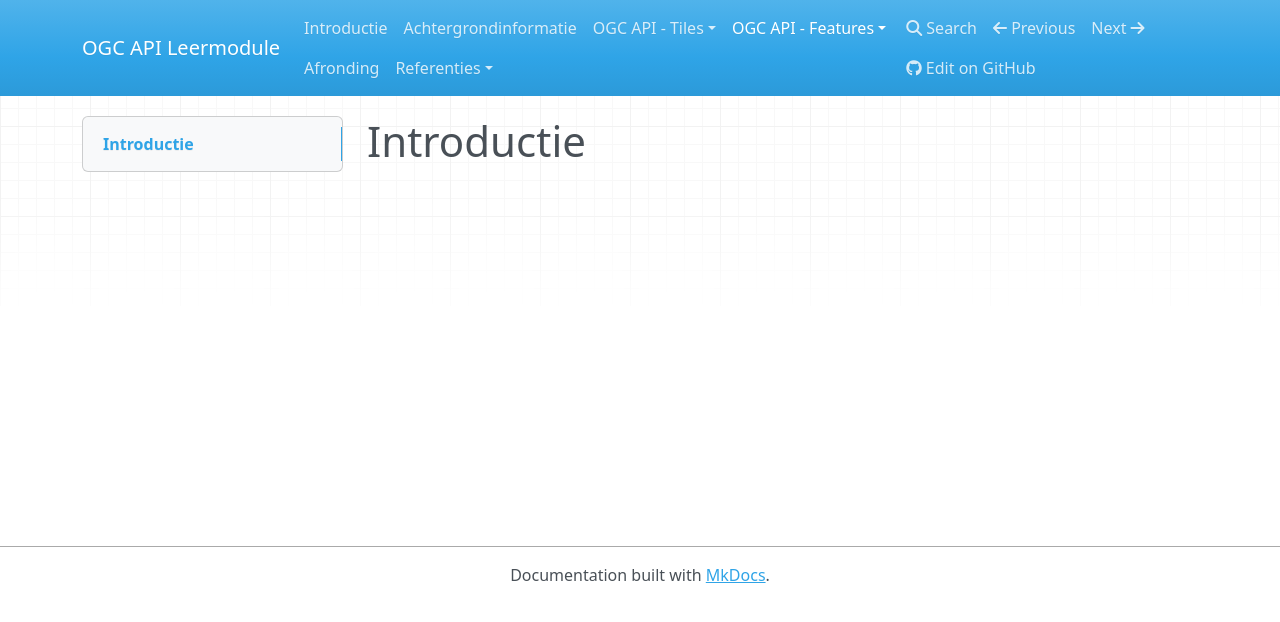
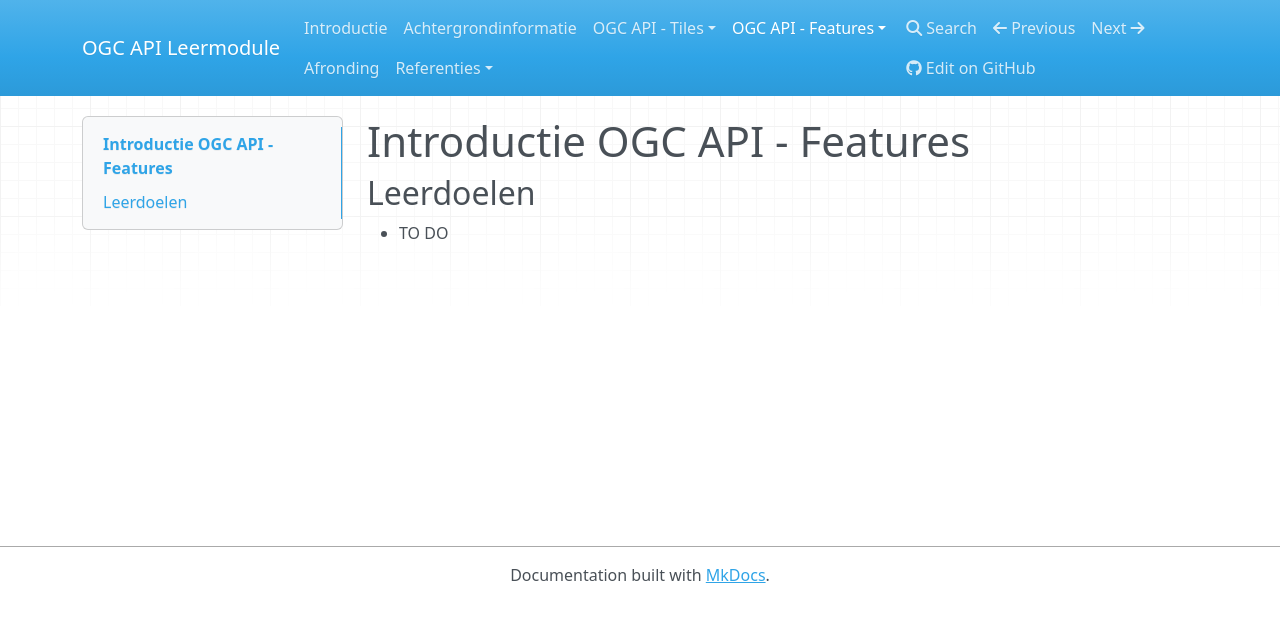
Before and after one commit to PDOK/leermodule-ogc-api, an MkDocs documentation site: the page built from docs/features/Introductie.md, in a window 1280 px wide. Shown: the top 622 px of the page. Built offline with MkDocs 1.6.1, drawn with Linux system fonts in a browser that asks for light colours; nearby versions of some CDN libraries.

Commit message:
structuur verbeterd

```diff
--- a/docs/features/Introductie.md
+++ b/docs/features/Introductie.md
@@ -1 +1,4 @@
-# Introductie
+# Introductie OGC API - Features
+
+## Leerdoelen
+- TO DO
--- /dev/null
+++ b/docs/features/Verken OGC API - Features.md
@@ -0,0 +1 @@
+# Verken OGC API - Features
--- a/docs/tiles/Introductie.md
+++ b/docs/tiles/Introductie.md
@@ -1 +1,4 @@
-# Introductie Tiles
+# Introductie OGC API - Tiles
+
+## Leerdoelen
+- TO DO
--- /dev/null
+++ b/docs/tiles/Verken OGC API - Tiles.md
@@ -0,0 +1 @@
+# Verken OGC API - Tiles
```
Also changed, not shown: docs/index.md (+4 -5 lines).
